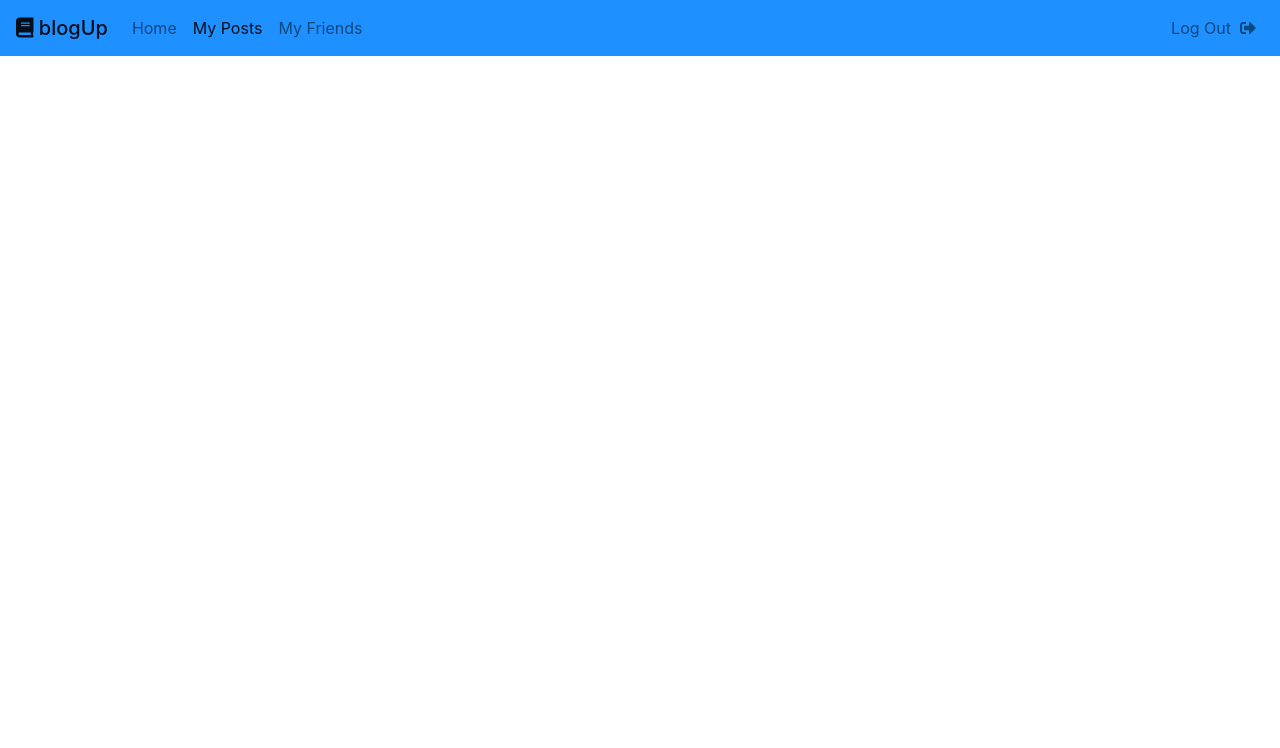
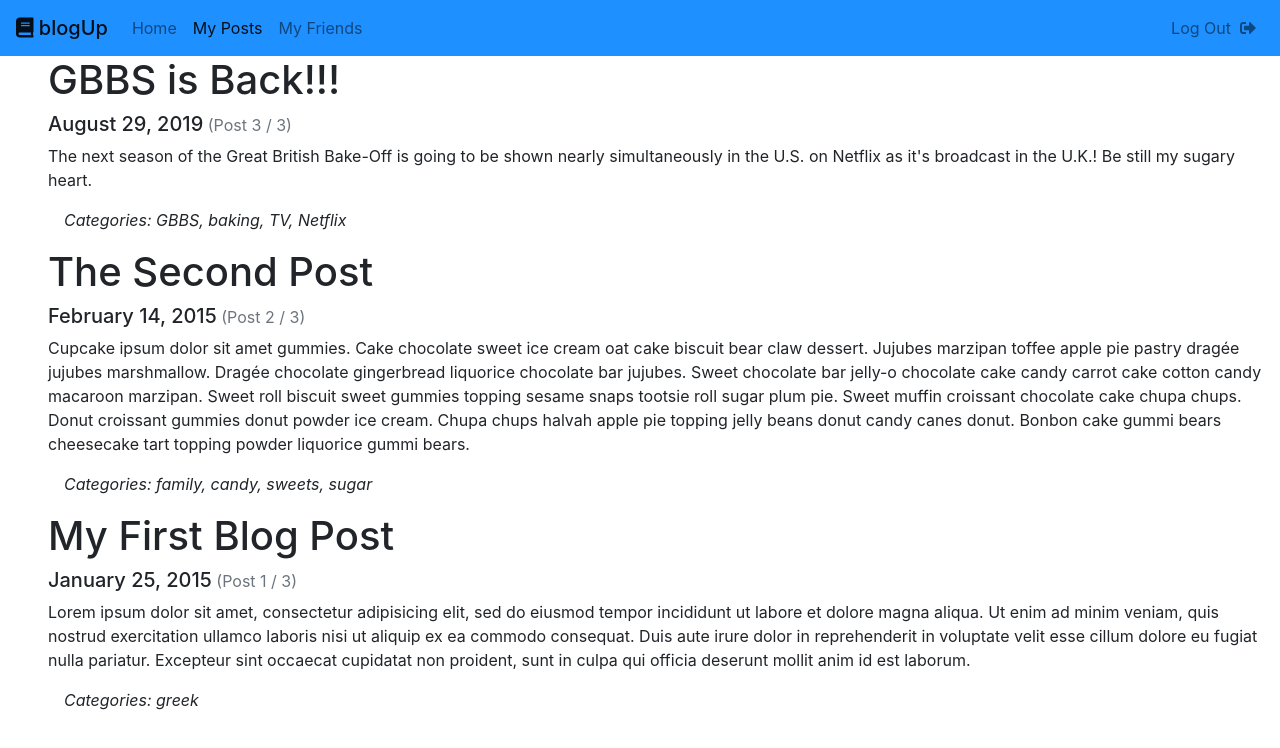
Before and after one commit to cadenajohn85/codeup-web-exercises, a plain HTML site: page ajax-blog.html in a window 1280 px wide. Drawn offline with nearby package versions, Linux system fonts and the light colour scheme.

Commit message:
refactor forEach to decrementing for loop to allow posting most recent items first

```diff
--- a/ajax-blog.html
+++ b/ajax-blog.html
@@ -40,6 +40,33 @@
     <script src="https://stackpath.bootstrapcdn.com/bootstrap/4.3.1/js/bootstrap.min.js" integrity="sha384-JjSmVgyd0p3pXB1rRibZUAYoIIy6OrQ6VrjIEaFf/nJGzIxFDsf4x0xIM+B07jRM" crossorigin="anonymous"></script>
     <script>
 
+        "use strict";
+        $(document).ready(function() {
+            $.ajax("data/blog.json")
+                .done(function(data) {
+                    for (var i = data.length - 1; i >= 0; i--) {
+                        var dynamicHtml = "<article class='ml-5 mb-3'>";
+                        dynamicHtml += "<h1>" + data[i].title + "</h1>";
+                        dynamicHtml += "<h5>" + data[i].date + "<small class='text-muted'> (Post " + (i + 1) + " / " + data.length + ")</small></h5>";
+                        dynamicHtml += "<p>" + data[i].content + "</p>";
+                        dynamicHtml += "<ul class='d-flex list-unstyled font-italic'>";
+                        dynamicHtml += "<li class='ml-3'> Categories:&nbsp;</li>";
+                        data[i].categories.forEach(function (category, index) {
+                            if (index === data[i].categories.length - 1) {
+                                dynamicHtml += "<li>" + category + "</li>";
+                            } else {
+                            dynamicHtml += "<li>" + category + ",&nbsp;</li>";
+                            }
+                        });
+                        dynamicHtml += "</ul>";
+                        dynamicHtml += "</article>";
+
+                        $("#posts").append(dynamicHtml);
+                    }
+                });
+                // .fail;
+        });
+
     </script>
 </body>
 </html>
--- a/data/blog.json
+++ b/data/blog.json
@@ -16,5 +16,15 @@
             "sugar"
         ],
         "date": "February 14, 2015"
+    }, {
+    "title": "GBBS is Back!!!",
+    "content": "The next season of the Great British Bake-Off is going to be shown nearly simultaneously in the U.S. on Netflix as it's broadcast in the U.K.! Be still my sugary heart.",
+    "categories": [
+        "GBBS",
+        "baking",
+        "TV",
+        "Netflix"
+    ],
+    "date": "August 29, 2019"
     }
 ]
```
